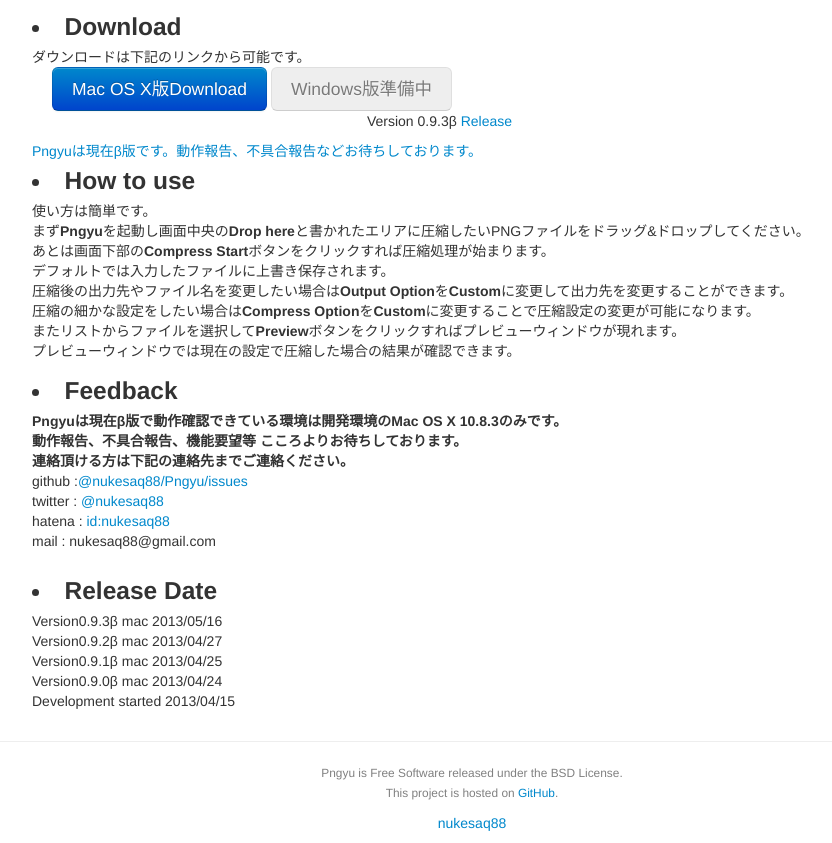
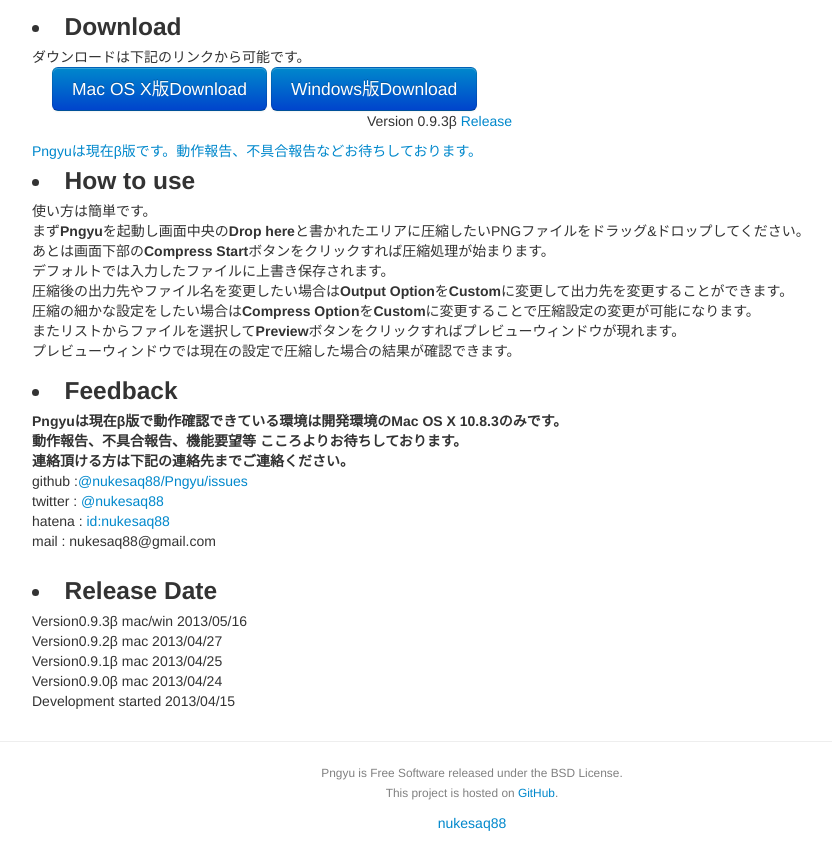
Before and after one commit to nukesaq88/Pngyu, a plain HTML site: page index.html in a window 1280 px wide. Shown: the part 900-1743 px from the top of the page, without its empty margins (158-990 px from the left). Drawn offline with Linux system fonts and the light colour scheme.

Commit message:
modify index.html for release win 0.9.3

```diff
--- a/index.html
+++ b/index.html
@@ -100,7 +100,9 @@ pngquantでは24bit/32bitフルカラーのPNGファイルを優秀な減色ア
     <a class="btn btn-primary btn-large" onclick="location.href = 'download/Pngyu_mac_093.zip';ga('send', 'event', 'Download', 'App', 'mac_093');">
     Mac OS X版Download
     </a>
-    <a class="btn btn-large" disabled="disabled">Windows版準備中</a>
+    <a class="btn btn-primary btn-large" onclick="location.href = 'download/Pngyu_win_093.zip';ga('send', 'event', 'Download', 'App', 'win_093');">
+    Windows版Download
+    </a>
     <p class="text-right"> Version 0.9.3β <a href="#ReleaseDate">Release</a></p>
     </div>
     </div>
@@ -145,7 +147,7 @@ pngquantでは24bit/32bitフルカラーのPNGファイルを優秀な減色ア
     <div class="container">
     <h3><li>Release Date</li></h3>
     <p>
-    Version0.9.3β mac 2013/05/16<br>
+    Version0.9.3β mac/win 2013/05/16<br>
     Version0.9.2β mac 2013/04/27<br>
     Version0.9.1β mac 2013/04/25<br>
     Version0.9.0β mac 2013/04/24<br>
```
